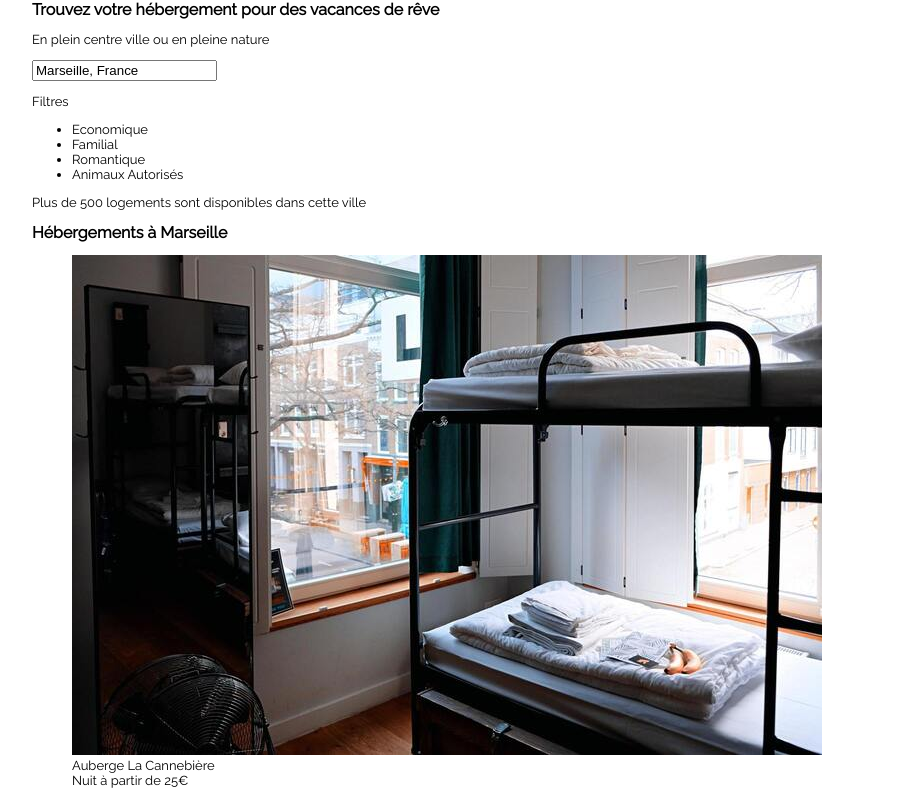
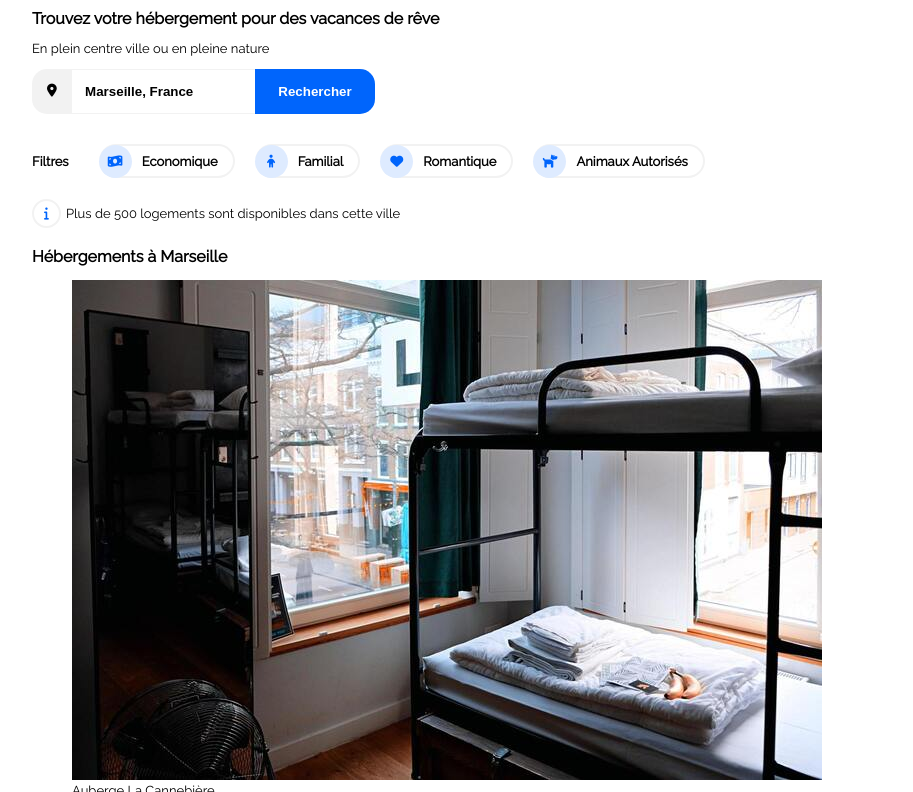
Before and after one commit to Matvienkoa/AnthonyMatvienko_2_26092020, a plain HTML site: page reservia.html in a window 1280 px wide. Shown: the part 89-881 px from the top of the page, without its empty margins (158-1071 px from the left). Drawn offline with Linux system fonts and the light colour scheme.

Commit message:
ajout css sur filtres et finition html

```diff
--- a/CSS1.css
+++ b/CSS1.css
@@ -33,6 +33,7 @@ header
     justify-content: space-between;
     align-items: flex-end;
     margin-top: 30px;
+    margin-bottom: 20px;
 }
 
 /*Menu*/
@@ -50,6 +51,7 @@ nav li
 nav a
 {
     text-decoration: none;
+    color: black;
 }
 
 /*Trait au survol*/
@@ -65,3 +67,105 @@ nav li :hover
     color: #0065FC;
     font-weight: bold;
 }
+
+/*recherche*/
+#barre
+{
+    display: flex;
+}
+
+#map
+{
+    padding: 15px;
+    width: 10px;
+    height: 15px;
+    background-color: #F2F2F2;
+    border-radius: 15px 0px 0px 15px;
+}
+
+#localisation
+{
+    height: 41px;
+    border: none;
+    border-top: 1px #F2F2F2 solid;
+    border-bottom: 1px #F2F2F2 solid;
+    font-weight: bold;
+}
+
+#bouton
+{
+    border: none;
+    border-radius: 0px 15px 15px 0px;
+    width: 120px;
+    background-color: #0065FC;
+    color: white;
+    font-weight: bold;
+}
+/*comment enlever les bordures noires au clic?*/
+
+/*filtres*/
+#filtre
+{
+    display: flex;
+    align-items: center;
+    margin-top: 30px;
+    margin-bottom: 15px;
+}
+
+/*mot filte isolé*/
+#descfiltre
+{
+    font-weight: bold;
+    margin-right: 30px;
+}
+
+/*icone + contenu*/
+.boutoncomplet
+{
+    display: flex;
+    align-items: center;
+    margin-right: 20px;
+    height: 30px;
+    border: 2px #F2F2F2 solid;
+    border-left: none;
+    border-radius: 20px 20px 20px 20px;
+}
+
+.icones
+{
+    display: flex;
+    justify-content: center;
+    align-items: center;
+    margin-right: 10px;
+    width: 33px;
+    height: 33px;
+    color: #0065FC;
+    background-color: #DEEBFF;
+    border-radius: 20px 20px;
+}
+
+.contenu
+{
+    font-weight: bold;
+    margin-right: 15px;
+}
+
+/*info logement*/
+#infolog
+{
+    display: flex;
+    align-items: center;
+}
+
+#iconeinfo
+{
+    display: flex;
+    justify-content: center;
+    align-items: center;
+    height: 25px;
+    width: 25px;
+    margin-right: 5px;
+    color: #0065FC;
+    border: 2px #F2F2F2 solid;
+    border-radius: 15px 15px;
+}
--- a/reservia.html
+++ b/reservia.html
@@ -4,6 +4,7 @@
         <meta charset="utf-8" />
         <title>Reservia</title>
         <link rel="stylesheet" href="CSS1.css"/>
+        <script src="https://kit.fontawesome.com/b1cc2409d4.js" crossorigin="anonymous"></script>
     </head>
 
     <body>
@@ -22,30 +23,48 @@
                 </nav>
             </header>
 
-            <div id="recherche">
-
                 <h1>Trouvez votre hébergement pour des vacances de rêve</h1>
                 <p>En plein centre ville ou en pleine nature</p>
 
                 <!--Recherche-->
-                <form method="POST" action="traitement.php">
-                    <p>
-                        <label for="localisation"></label>
-                        <input type="text" name="localisation" value="Marseille, France" id="localisation"/>
-                    </p>
-                </form>
+                <div id="barre">
+                <i class="fas fa-map-marker-alt" id="map"></i>
+                <input type="text" name="localisation" value="   Marseille, France" id="localisation"/>
+                <input type="button" value="Rechercher" id="bouton"/>
+                </div>
 
                 <!--Filtres-->
-                <p>Filtres</p>
-                <ul>
-                    <li>Economique</li>
-                    <li>Familial</li>
-                    <li>Romantique</li>
-                    <li>Animaux Autorisés</li>
-                </ul>
+            <div id="filtre">
 
-                <p>Plus de 500 logements sont disponibles dans cette ville</p>
+                    <div id="descfiltre">Filtres</div>
+
+                    <div class="boutoncomplet">
+                        <div class="icones"><i class="fas fa-money-bill-wave"></i></div>
+                        <div class="contenu">Economique</div>
+                    </div>
+
+                    <div class="boutoncomplet">
+                        <div class="icones"><i class="fas fa-child"></i></div>
+                        <div class="contenu">Familial</div>
+                    </div>
+
+                    <div class="boutoncomplet">
+                        <div class="icones"><i class="fas fa-heart"></i></div>
+                        <div class="contenu">Romantique</div>
+                    </div>
+
+
+                    <div class="boutoncomplet">
+                        <div class="icones"><i class="fas fa-dog"></i></div>
+                        <div class="contenu">Animaux Autorisés</div>
+                    </div>
             </div>
+
+                <div id="infolog">
+                    <div id="iconeinfo"><i class="fas fa-info"></i></div>
+                    <p>Plus de 500 logements sont disponibles dans cette ville</p>
+                </div>
+
 
             <section>
                 <div id="hebergements">
```
Also changed, not shown: icones/map-marker-alt-solid.svg (added), icones/money-bill-wave-solid.svg (added).
